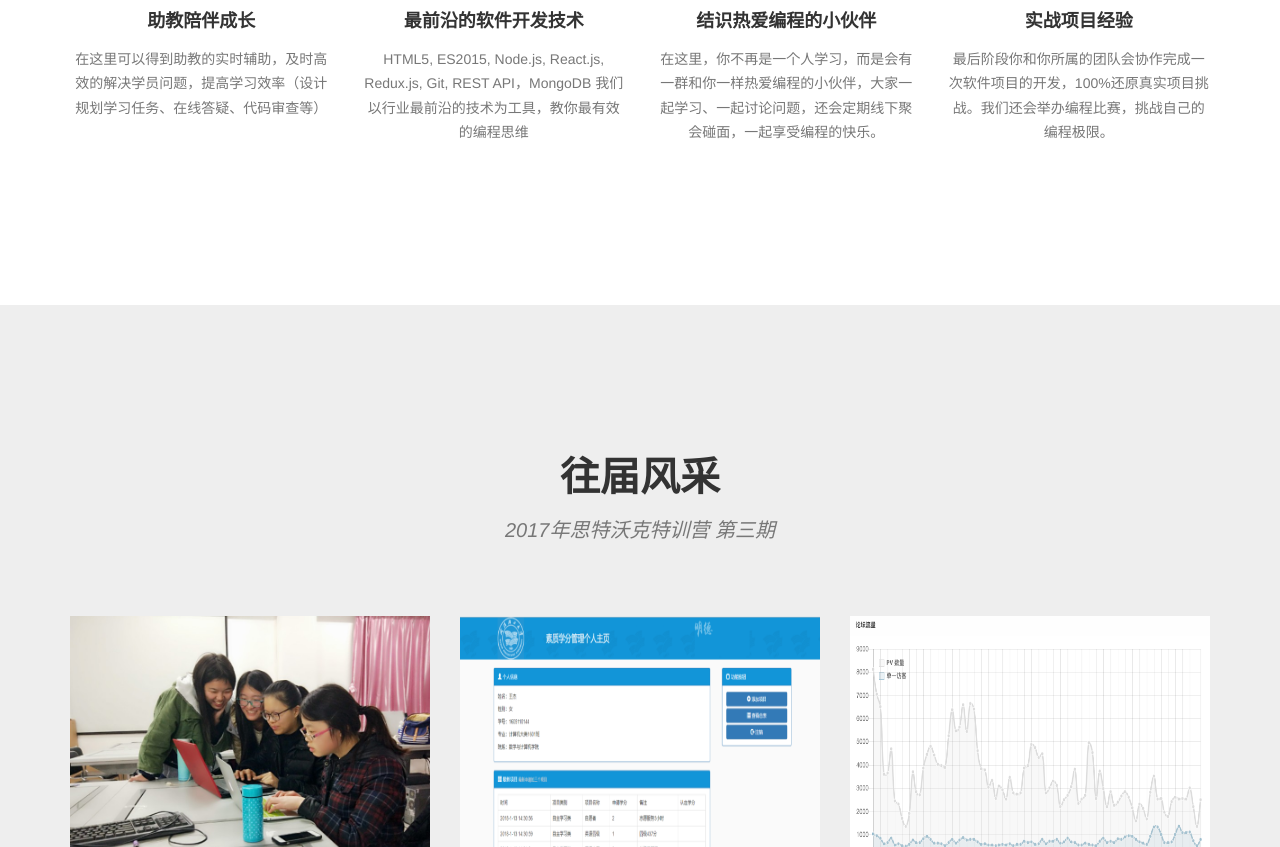
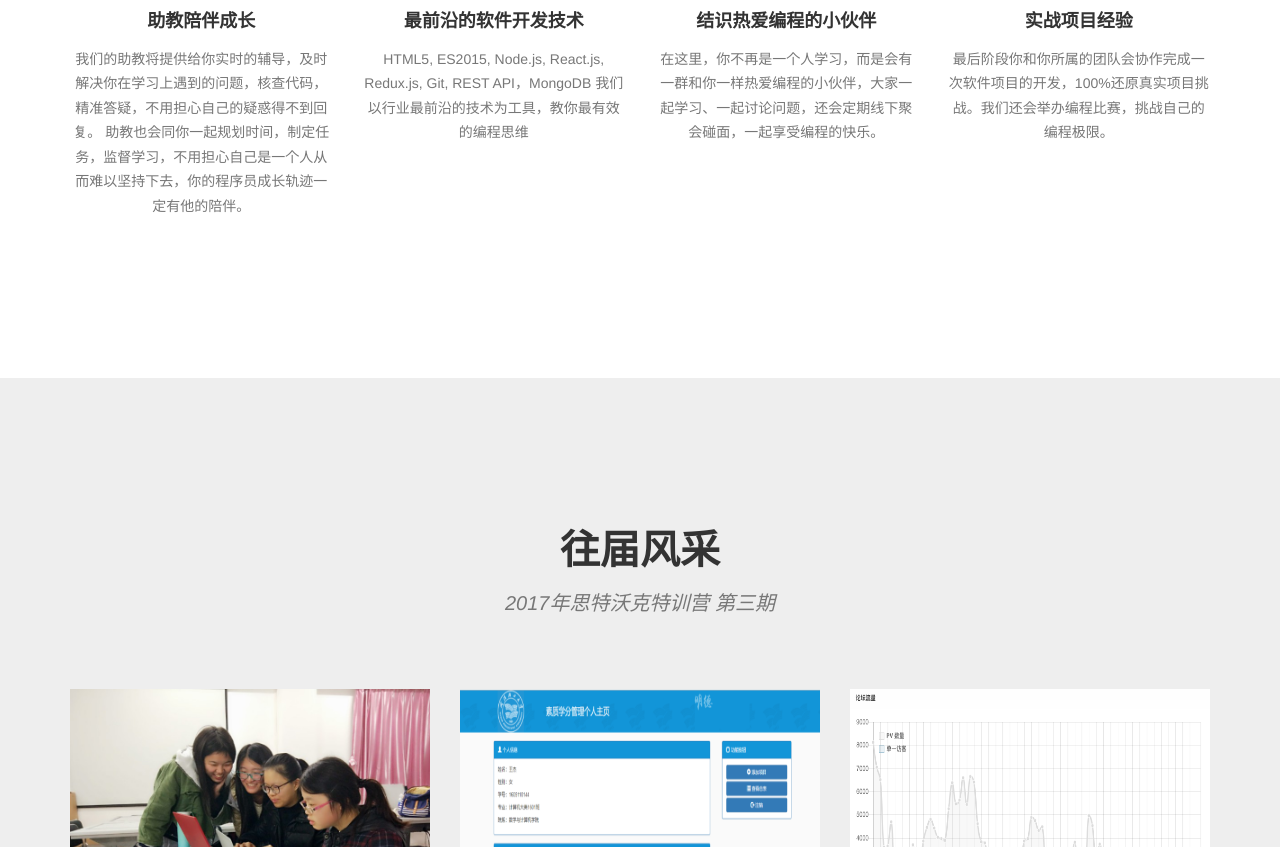
Before and after one commit to mahuanfy/online-5nd, a website: page index.html in a window 1280 px wide. Shown: the part 8419-9266 px from the top of the page. Drawn offline with nearby package versions, Linux system fonts and the light colour scheme; a script that the page names is missing.

Commit message:
modify assistant coach content

```diff
--- a/index.html
+++ b/index.html
@@ -696,7 +696,8 @@
                         <i class="fa fa-user fa-stack-1x fa-inverse"></i>
                     </span>
                     <h4 class="service-heading">助教陪伴成长</h4>
-                    <p class="text-muted">在这里可以得到助教的实时辅助，及时高效的解决学员问题，提高学习效率（设计规划学习任务、在线答疑、代码审查等）</p>
+                    <p class="text-muted">我们的助教将提供给你实时的辅导，及时解决你在学习上遇到的问题，核查代码，精准答疑，不用担心自己的疑惑得不到回复。
+                        助教也会同你一起规划时间，制定任务，监督学习，不用担心自己是一个人从而难以坚持下去，你的程序员成长轨迹一定有他的陪伴。</p>
                 </div>
                 <div class="col-md-3">
                     <span class="fa-stack fa-4x">
```
